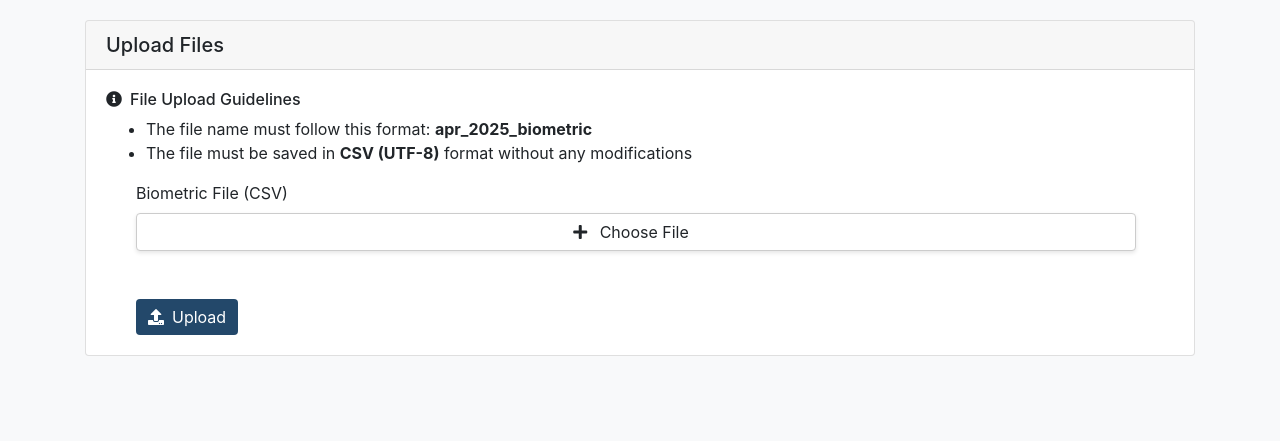
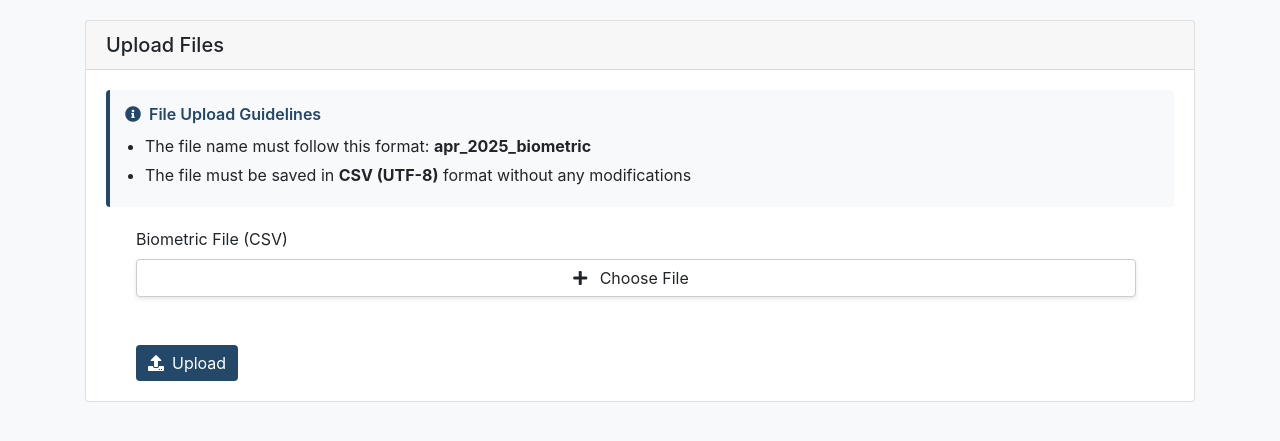
Before and after one commit to Sohamchandekar/HR_TOOL_V3, a Flask app: page /upload in a window 1280 px wide. Shown: the part 65-506 px from the top of the page. Run offline with Flask 3, Linux system fonts and the light colour scheme; some libraries are stand-ins or nearby versions.

Commit message:
Update uploads.css

```diff
--- a/static/css/uploads.css
+++ b/static/css/uploads.css
@@ -90,3 +90,22 @@ body {
     border-color: transparent; /* Prevent border color changes */
     outline: none !important; /* Ensure no outline appears */
 }
+.guidelines-box {
+    background-color: #f8f9fa;
+    border-left: 4px solid #23486A;
+    padding: 15px;
+    margin-bottom: 20px;
+    border-radius: 4px;
+}
+.guidelines-box h6 {
+    color: #23486A;
+    font-weight: 600;
+    margin-bottom: 10px;
+}
+.guidelines-box ul {
+    padding-left: 20px;
+    margin-bottom: 0;
+}
+.guidelines-box li {
+    margin-bottom: 5px;
+}
```
